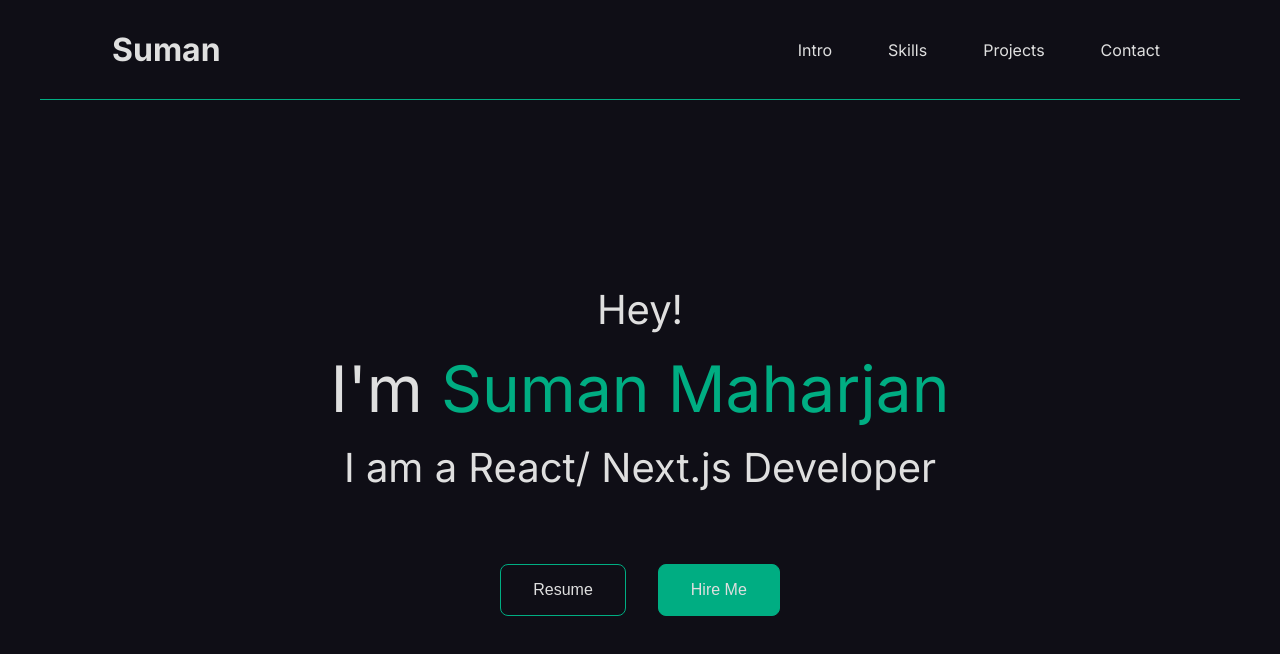
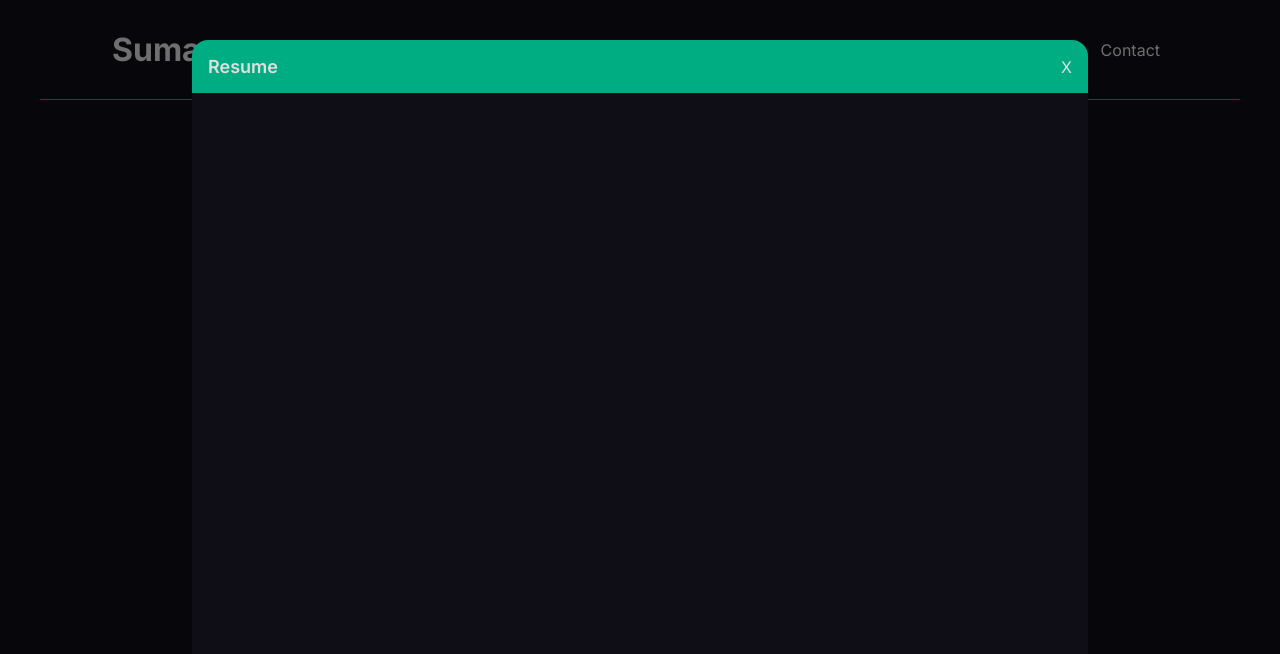
Before and after one commit to nvwns1/portfolio, a Next.js app: page / in a window 1280 px wide. Both pictures are taken after a click on the button "Resume". Shown: the top 654 px of the page. Built offline with nearby package versions, Linux system fonts and the light colour scheme.

Commit message:
Add Popup component and update Intro component

```diff
--- a/src/components/Component/Button/Button.module.scss
+++ b/src/components/Component/Button/Button.module.scss
@@ -5,7 +5,6 @@
   padding: var(--spacing-md) var(--spacing-lg);
   border: 1px solid var(--text-accent);
   border-radius: var(--radius-rounded);
-
   &.sm {
     gap: 4px;
     padding: var(--spacing-sm) var(--spacing-md);
@@ -24,6 +23,5 @@
   .btnLabel {
     font-size: var(--font-md);
     white-space: nowrap;
-
   }
 }
--- /dev/null
+++ b/src/components/Component/Popup/Popup.module.scss
@@ -0,0 +1,40 @@
+.popUpWrapper {
+  position: fixed;
+  top: 0;
+  left: 0;
+  width: 100%;
+  height: 100vh;
+  background-color: rgba(0, 0, 0, 0.5);
+  z-index: 100;
+  display: flex;
+  justify-content: center;
+  align-items: center;
+  .popUpRoot {
+    width: calc(100vw * 0.7);
+    height: 90%;
+    background-color: var(--surface-primary);
+    display: flex;
+    flex-direction: column;
+    gap: 16px;
+    overflow: scroll;
+    border-radius: var(--radius-full);
+
+    .popUpHead {
+      display: flex;
+      justify-content: space-between;
+      align-items: center;
+      background-color: var(--surface-accent);
+      padding: 16px;
+      .title {
+        font-size: var(--font-lg);
+        font-weight: 600;
+      }
+      .icon {
+        cursor: pointer;
+      }
+    }
+    .popUpBody {
+      height: 100%;
+    }
+  }
+}
--- /dev/null
+++ b/src/components/Component/Popup/Popup.tsx
@@ -0,0 +1,47 @@
+"use client"
+import React, { useEffect, useRef } from 'react'
+import styles from './Popup.module.scss'
+interface IPopUp {
+    title: string
+    closePopUp: () => void
+    children: React.ReactNode
+}
+
+const PopUp = ({ title, children, closePopUp }: IPopUp) => {
+    const popUpRef = useRef<HTMLDivElement>(null)
+
+    useEffect(() => {
+        const handleOutsideClick = (event: MouseEvent) => {
+            if (popUpRef.current && !popUpRef.current.contains(event.target as Node)) {
+                closePopUp();
+            }
+        };
+        const handleEscapeKey = (event: KeyboardEvent) => {
+            if (event.key === 'Escape') {
+                closePopUp();
+            }
+        };
+        document.addEventListener('mousedown', handleOutsideClick);
+        document.addEventListener('keydown', handleEscapeKey);
+        return () => {
+            document.removeEventListener('mousedown', handleOutsideClick);
+            document.removeEventListener('mousedown', handleOutsideClick);
+        };
+    }, [closePopUp, popUpRef])
+
+    return (
+        <div className={styles.popUpWrapper}>
+            <div ref={popUpRef} className={styles.popUpRoot}>
+                <div className={styles.popUpHead}>
+                    <p className={styles.title}>{title}</p>
+                    <p className={styles.icon} onClick={() => closePopUp()}>X</p>
+                </div>
+                <div className={styles.popUpBody}>
+                    {children}
+                </div>
+            </div>
+        </div>
+    )
+}
+
+export default PopUp
--- a/src/components/Intro/Intro.module.scss
+++ b/src/components/Intro/Intro.module.scss
@@ -18,7 +18,6 @@
       font-size: var(--text-lg);
       display: inline;
     }
-
     .title .subText {
       color: var(--text-accent);
     }
@@ -27,6 +26,11 @@
     display: flex;
     gap: var(--spacing-lg);
   }
+}
+
+.resumePopUpWrapper {
+  height: 100%;
+  width: 100%;
 }
 
 @media screen and (max-width: 768px) {
--- a/src/components/Intro/Intro.tsx
+++ b/src/components/Intro/Intro.tsx
@@ -1,18 +1,26 @@
 "use client"
-import React from 'react'
+import React, { useState } from 'react'
 import styles from "./Intro.module.scss"
 import Button from '../Component/Button/Button'
 import { NavButtonIDEnum } from '@/lib/Enum/id'
+import PopUp from '../Component/Popup/Popup'
 
 const Intro = () => {
     const handleResumeClick = () => {
-        console.log('first')
+        setPopUp(true)
     }
     const handleHireMeClick = () => {
         console.log('first')
     }
+    const [popUp, setPopUp] = useState<Boolean>(false)
     return (
         <section className={styles.main} id={NavButtonIDEnum.INTRO}>
+            {popUp &&
+                <PopUp title='Resume' closePopUp={() => setPopUp(false)}>
+                    <div className={styles.resumePopUpWrapper}>
+                        <iframe src="/pdf/SumanMaharjanCV.pdf" width="100%" height="100%" frameBorder="0" />
+                    </div>
+                </PopUp>}
             <div className={styles.textContent}>
                 <p>Hey!</p>
                 <p className={styles.title}>I&apos;m <span className={styles.subText}>Suman Maharjan</span></p>
```
Also changed, not shown: 1 other file (tests, documents, lock files or other folders).
